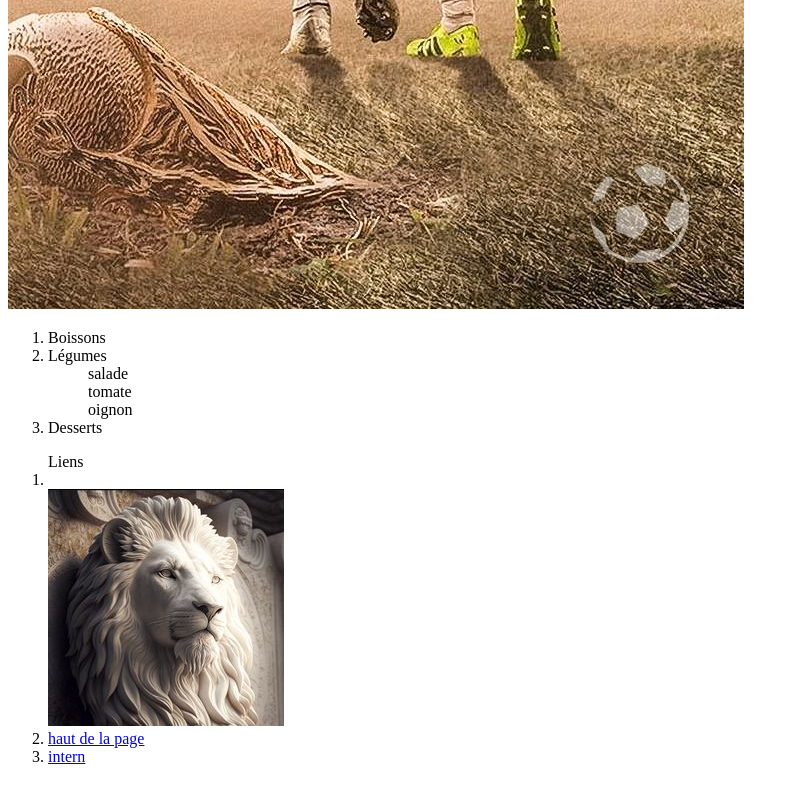
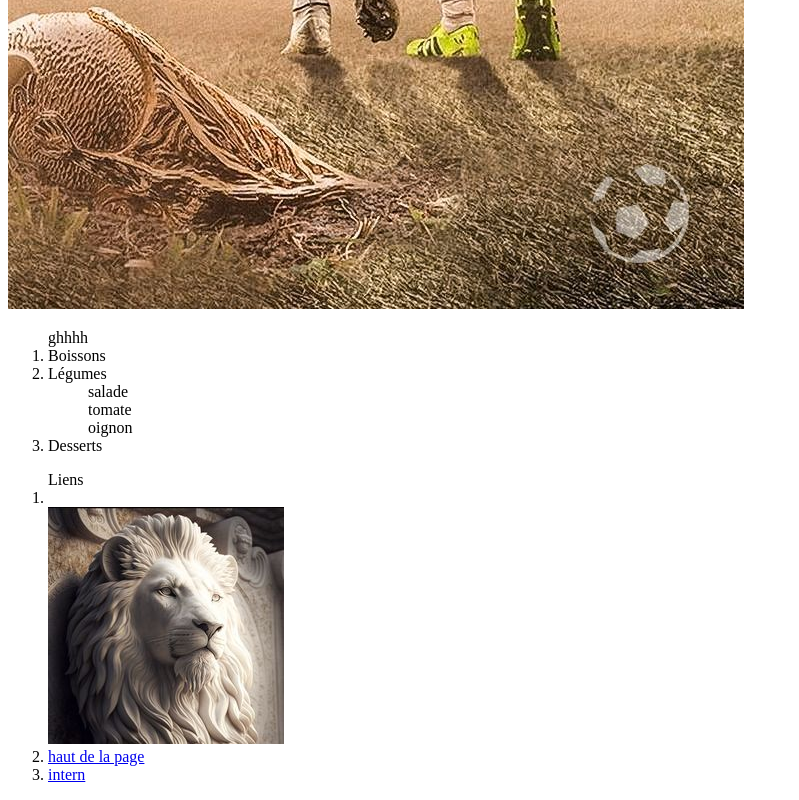
Before and after one commit to zen838/Index.html, a plain HTML site: page index.html in a window 1280 px wide. Shown: the part 1311-2111 px from the top of the page, without its empty margins (0-799 px from the left). Drawn offline with Linux system fonts and the light colour scheme.

Commit message:
Update index.html

```diff
--- a/index.html
+++ b/index.html
@@ -6,6 +6,7 @@
     <p>"Je suis un paragraphe"</p>
     <img src="messi et ronaldo.jpg">
   <ol>
+    ghhhh
     <li>Boissons</li>
     <li>Légumes
         <ul>salade</ul>
```
